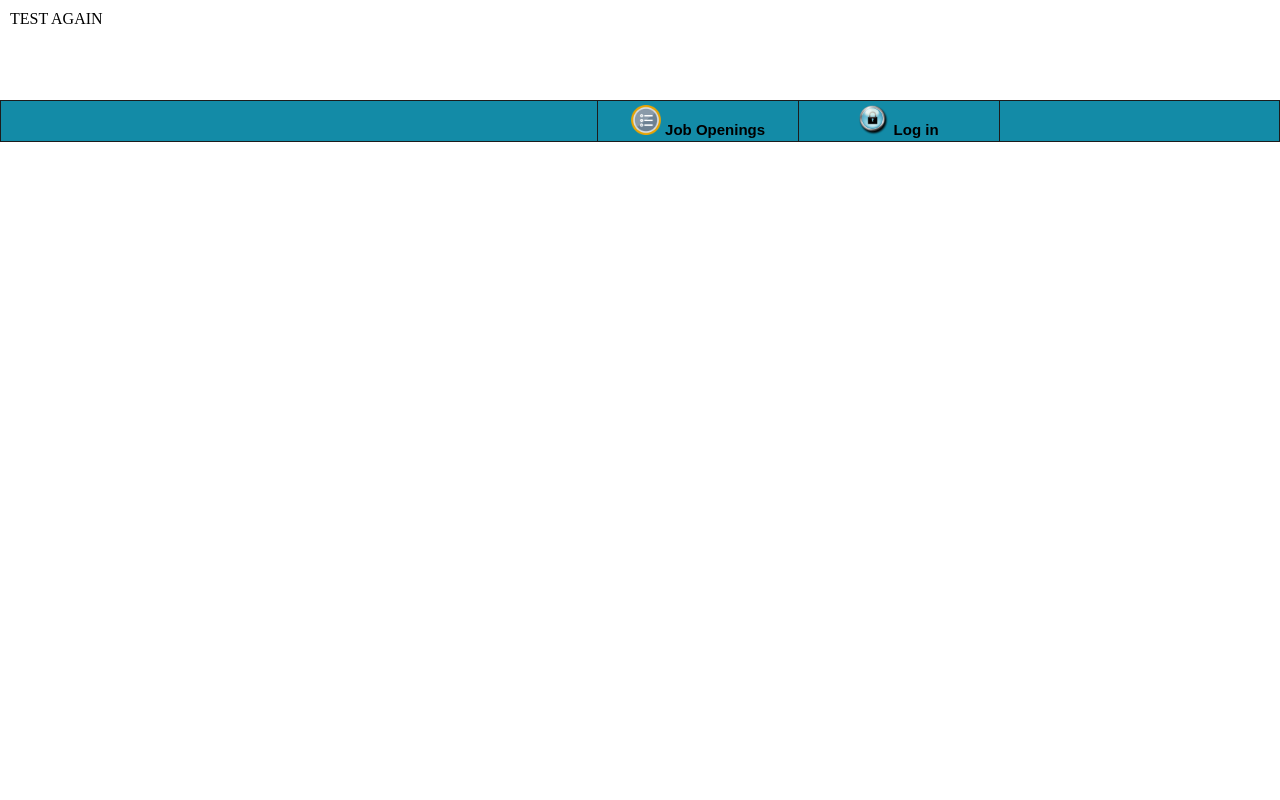
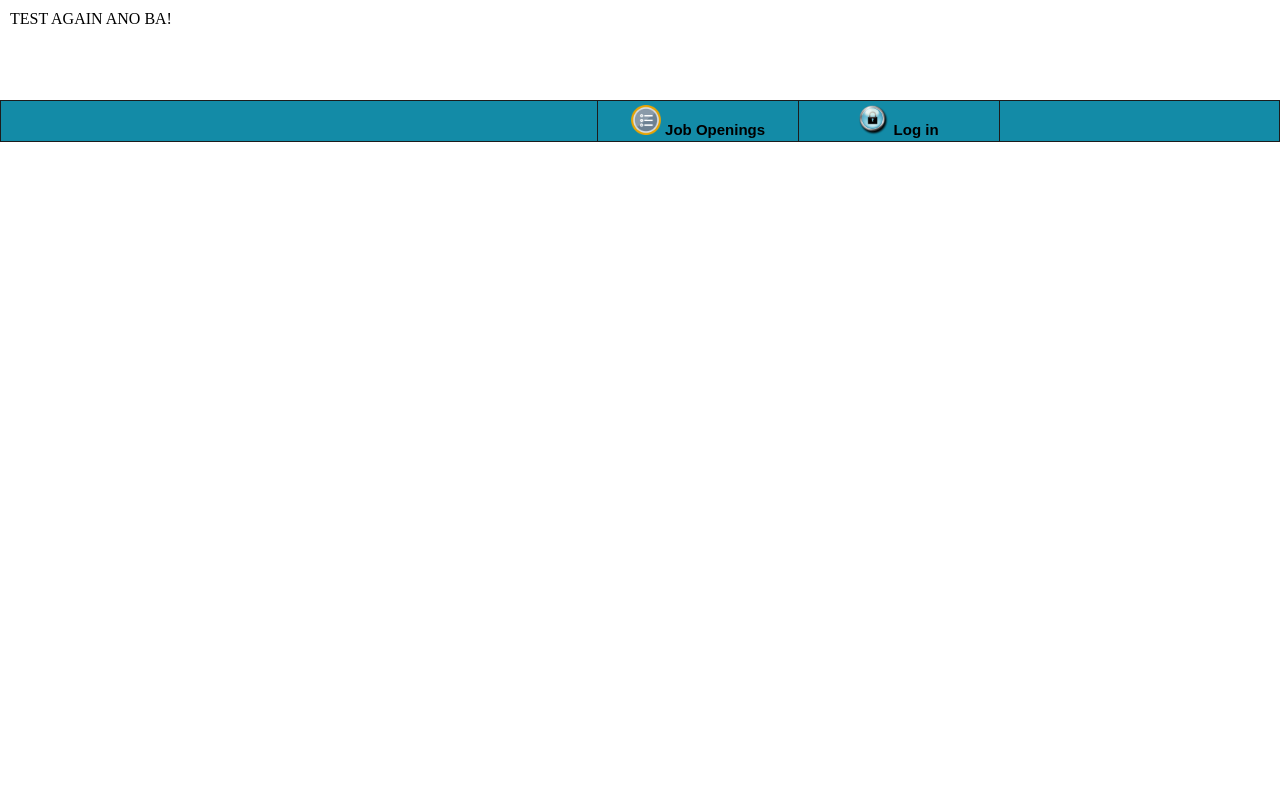
Before and after one commit to ojbi/git-demo, a PHP site: page /web/editeduc.php?educid=1 in a window 1280 px wide. Run offline with PHP 8.4, Linux system fonts and the light colour scheme; the visitor is signed in with stand-in values (Sample User, id 1); data that the repository does not hold is empty.

Commit message:
TEST FROM CHILD BRANCH

```diff
--- a/webstyle.php
+++ b/webstyle.php
@@ -5,5 +5,5 @@
 <link rel="stylesheet" type="text/css" href="../styles/style.css">
 
 <?php
-echo "TEST AGAIN";
+echo "TEST AGAIN ANO BA!";
 ?>
```
